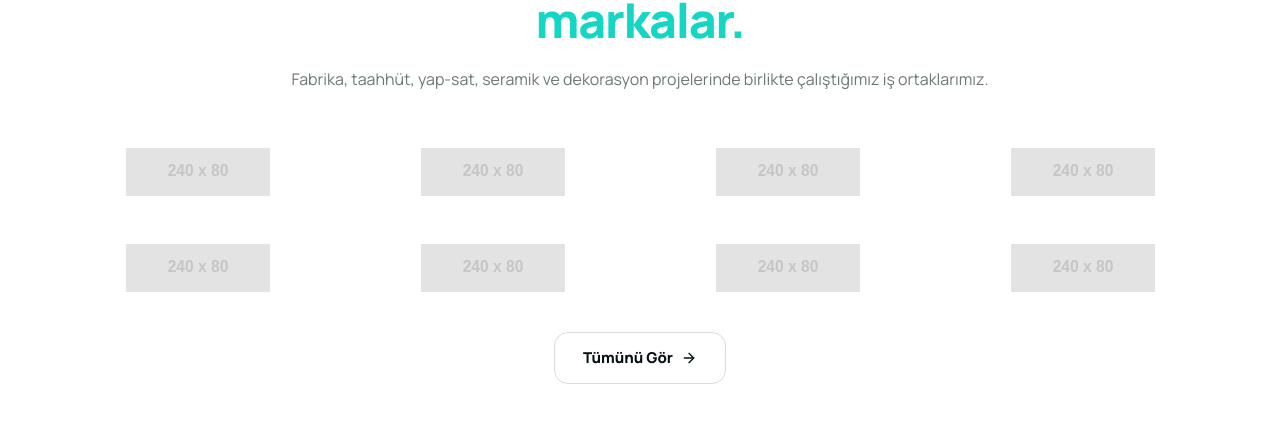
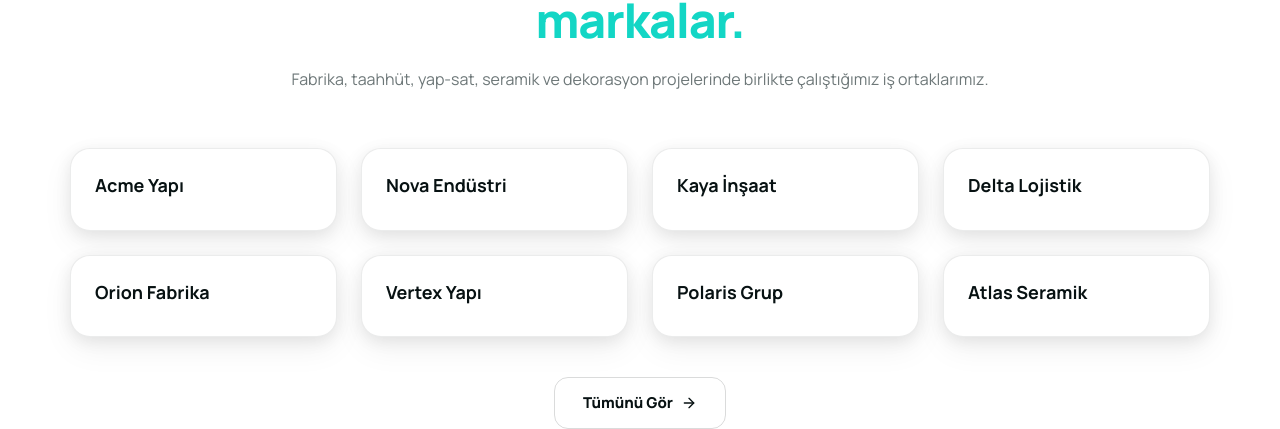
Before and after one commit to greatsum0/mscinsaat-landing, a Next.js app: page / in a window 1280 px wide. Shown: the part 1123-1552 px from the top of the page. Built offline with nearby package versions, Linux system fonts and the light colour scheme; no server answers.

Commit message:
Update ref

```diff
--- a/src/components/ReferencesSection.tsx
+++ b/src/components/ReferencesSection.tsx
@@ -1,4 +1,3 @@
-import Image from "next/image";
 import Link from "next/link";
 import { ArrowRight } from "lucide-react";
 import { Section } from "./Section";
@@ -7,7 +6,7 @@ import { SectionHead } from "./SectionHead";
 interface ReferenceItem {
   key: string;
   displayName: string;
-  imageUrl: string;
+  subtitle: string;
 }
 
 interface ReferencesSectionProps {
@@ -26,9 +25,9 @@ interface ReferencesSectionProps {
   className?: string;
 }
 
-// Statik logo bulutu (çerçevesiz): logolar grayscale + soluk, hover'da
-// renklenir. Varsayılan olarak ilk 8 logo (4'lü iki sıra) gösterilir; daha
-// fazla referans varsa altta "Tümünü Gör" butonu çıkar. Marquee/hareket yok.
+// Referans kartları: her kart kurum adı (title) ve yapılan işi anlatan bir alt
+// başlık (subtitle) içerir; görsel yoktur. Varsayılan olarak ilk 8 kart
+// gösterilir; daha fazla referans varsa altta "Tümünü Gör" butonu çıkar.
 const VISIBLE_COUNT = 8;
 
 export function ReferencesSection({
@@ -54,16 +53,14 @@ export function ReferencesSection({
         description={description}
       />
 
-      <div className="grid grid-cols-2 lg:grid-cols-4 gap-x-10 gap-y-12 items-center">
+      <div className="grid grid-cols-1 sm:grid-cols-2 lg:grid-cols-4 gap-6">
         {visible.map((ref) => (
-          <div key={ref.key} className="group relative h-10 sm:h-12">
-            <Image
-              src={ref.imageUrl}
-              alt={ref.displayName}
-              fill
-              sizes="(max-width: 1024px) 50vw, 25vw"
-              className="object-contain grayscale opacity-55 mix-blend-multiply transition duration-300 group-hover:grayscale-0 group-hover:opacity-100"
-            />
+          <div
+            key={ref.key}
+            className="card-base bg-white shadow-[var(--shadow-medium)] p-6"
+          >
+            <strong className="block text-lg leading-snug">{ref.displayName}</strong>
+            <p className="text-sm text-gray leading-relaxed mt-2">{ref.subtitle}</p>
           </div>
         ))}
       </div>
```
